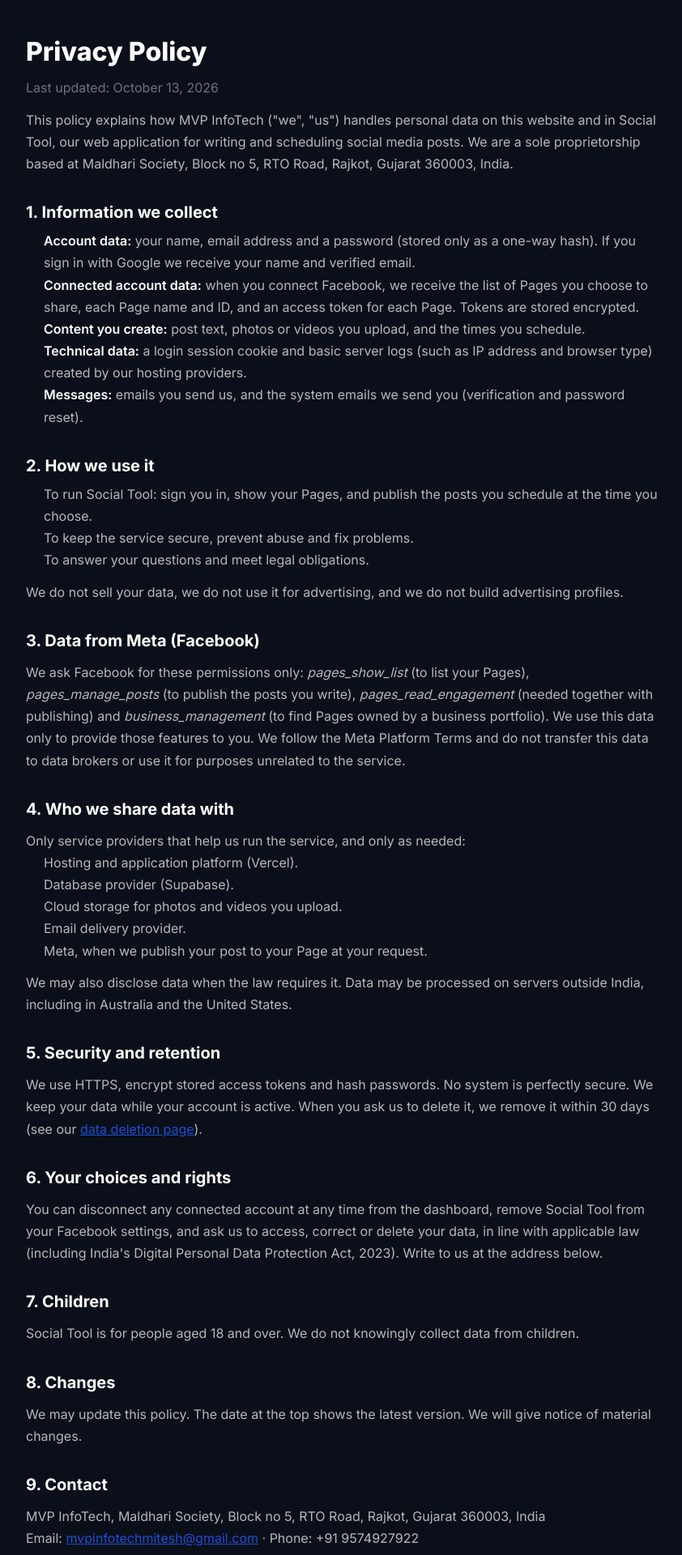
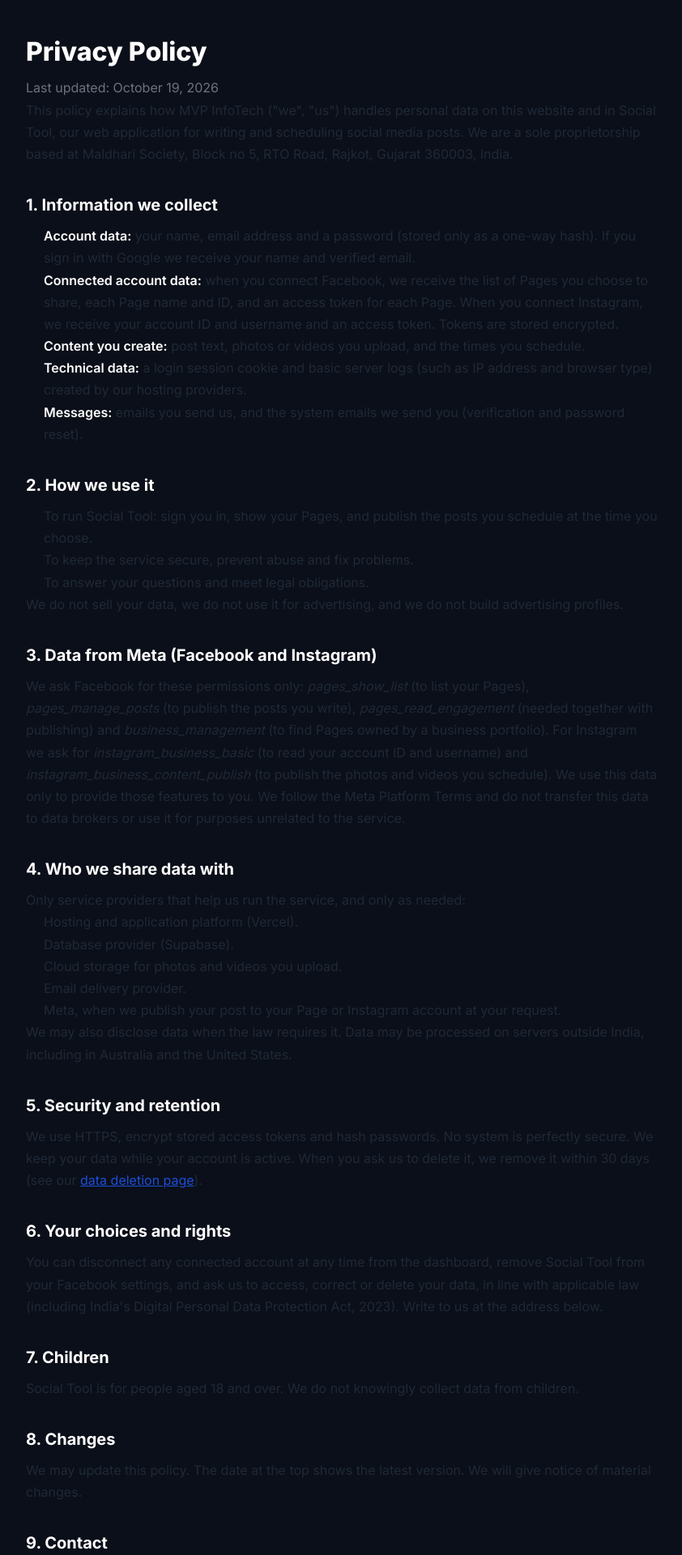
Before and after one commit to miteshparmar49/Movie-Explorer, a Next.js app: page /privacy-policy in a window 1280 px wide. Shown: the part 80-2000 px from the top of the page at 81% size, without its empty margins (218-1060 px from the left). Built offline with nearby package versions, Linux system fonts and the light colour scheme.

Commit message:
page up2

```diff
--- a/app/data-deletion/page.tsx
+++ b/app/data-deletion/page.tsx
@@ -8,18 +8,18 @@ export const metadata: Metadata = {
 
 export default function DataDeletion() {
   return (
-    <LegalPage title="Data Deletion Instructions" updated="October 13, 2026">
-      <p className="text-white/70">You can remove your data from Social Tool in any of these ways.</p>
+    <LegalPage title="Data Deletion Instructions" updated="October 19, 2026">
+      <p>You can remove your data from Social Tool in any of these ways.</p>
 
       <h2>Option 1: Disconnect an account</h2>
       <ol>
-        <li className="text-white/70">Sign in to Social Tool and open the Dashboard.</li>
-        <li className="text-white/70">Under &quot;Connected accounts&quot;, press <strong>Disconnect</strong> on Facebook.</li>
+        <li>Sign in to Social Tool and open the Dashboard.</li>
+        <li>Under &quot;Connected accounts&quot;, press <strong>Disconnect</strong> on Facebook or Instagram.</li>
       </ol>
-      <p className="text-white/70">This deletes the saved access token and Page details for that account.</p>
+      <p>This deletes the saved access token and Page details for that account.</p>
 
       <h2>Option 2: Delete your whole account</h2>
-      <p className="text-white/70">
+      <p>
         Email <a href="mailto:mvpinfotechmitesh@gmail.com?subject=Delete%20my%20Social%20Tool%20data">mvpinfotechmitesh@gmail.com</a>{" "}
         from the email address you registered with, with the subject &quot;Delete my Social Tool data&quot;. We will
         delete your account, connected accounts, posts and uploaded files within 30 days and confirm by email.
@@ -27,15 +27,15 @@ export default function DataDeletion() {
 
       <h2>Option 3: Remove the app from Facebook</h2>
       <ol>
-        <li className="text-white/70">On Facebook open Settings, then <strong>Business integrations</strong> (or Apps and Websites).</li>
-        <li className="text-white/70">Find Social Tool and press <strong>Remove</strong>.</li>
-        <li className="text-white/70">To also erase the data we store, email us as in Option 2.</li>
+        <li>On Facebook open Settings, then <strong>Business integrations</strong> (or Apps and Websites).</li>
+        <li>Find Social Tool and press <strong>Remove</strong>.</li>
+        <li>To also erase the data we store, email us as in Option 2.</li>
       </ol>
 
       <h2>What we delete</h2>
-      <p className="text-white/70">Account details, connected account tokens, scheduled and published post records, and uploaded photos and videos. We may keep limited records where the law requires.</p>
+      <p>Account details, connected account tokens, scheduled and published post records, and uploaded photos and videos. We may keep limited records where the law requires.</p>
 
-      <p className="text-white/70">Questions? Contact <a href="mailto:mvpinfotechmitesh@gmail.com">mvpinfotechmitesh@gmail.com</a>.</p>
+      <p>Questions? Contact <a href="mailto:mvpinfotechmitesh@gmail.com">mvpinfotechmitesh@gmail.com</a>.</p>
     </LegalPage>
   );
 }
--- a/app/privacy-policy/page.tsx
+++ b/app/privacy-policy/page.tsx
@@ -1,5 +1,5 @@
 import type { Metadata } from "next";
-import LegalPage from "@/components/LegalPage"
+import LegalPage from "../../components/LegalPage";
 
 export const metadata: Metadata = {
   title: "Privacy Policy | MVP InfoTech",
@@ -8,72 +8,72 @@ export const metadata: Metadata = {
 
 export default function PrivacyPolicy() {
   return (
-    <LegalPage title="Privacy Policy" updated="October 13, 2026" >
-      <p className="mt-3 text-white/70">
+    <LegalPage title="Privacy Policy" updated="October 19, 2026">
+      <p>
         This policy explains how MVP InfoTech (&quot;we&quot;, &quot;us&quot;) handles personal data on this website and in
         Social Tool, our web application for writing and scheduling social media posts. We are a sole proprietorship
         based at Maldhari Society, Block no 5, RTO Road, Rajkot, Gujarat 360003, India.
       </p>
 
-      <h2 className="text-xl font-semibold text-white/70">1. Information we collect</h2>
+      <h2>1. Information we collect</h2>
       <ul>
-        <li className="text-white/70"><strong>Account data:</strong> your name, email address and a password (stored only as a one-way hash). If you sign in with Google we receive your name and verified email.</li>
-        <li className="text-white/70"><strong>Connected account data:</strong> when you connect Facebook, we receive the list of Pages you choose to share, each Page name and ID, and an access token for each Page. Tokens are stored encrypted.</li>
-        <li className="text-white/70"><strong>Content you create:</strong> post text, photos or videos you upload, and the times you schedule.</li>
-        <li className="text-white/70"><strong>Technical data:</strong> a login session cookie and basic server logs (such as IP address and browser type) created by our hosting providers.</li>
-        <li className="text-white/70"><strong>Messages:</strong> emails you send us, and the system emails we send you (verification and password reset).</li>
+        <li><strong>Account data:</strong> your name, email address and a password (stored only as a one-way hash). If you sign in with Google we receive your name and verified email.</li>
+        <li><strong>Connected account data:</strong> when you connect Facebook, we receive the list of Pages you choose to share, each Page name and ID, and an access token for each Page. When you connect Instagram, we receive your account ID and username and an access token. Tokens are stored encrypted.</li>
+        <li><strong>Content you create:</strong> post text, photos or videos you upload, and the times you schedule.</li>
+        <li><strong>Technical data:</strong> a login session cookie and basic server logs (such as IP address and browser type) created by our hosting providers.</li>
+        <li><strong>Messages:</strong> emails you send us, and the system emails we send you (verification and password reset).</li>
       </ul>
 
-      <h2 className="text-xl font-semibold text-white/70">2. How we use it</h2>
+      <h2>2. How we use it</h2>
       <ul>
-        <li className="text-white/70">To run Social Tool: sign you in, show your Pages, and publish the posts you schedule at the time you choose.</li>
-        <li className="text-white/70">To keep the service secure, prevent abuse and fix problems.</li>
-        <li className="text-white/70">To answer your questions and meet legal obligations.</li>
+        <li>To run Social Tool: sign you in, show your Pages, and publish the posts you schedule at the time you choose.</li>
+        <li>To keep the service secure, prevent abuse and fix problems.</li>
+        <li>To answer your questions and meet legal obligations.</li>
       </ul>
-      <p className="mt-3 text-white/70">We do not sell your data, we do not use it for advertising, and we do not build advertising profiles.</p>
+      <p>We do not sell your data, we do not use it for advertising, and we do not build advertising profiles.</p>
 
-      <h2 className="text-xl font-semibold text-white/70">3. Data from Meta (Facebook)</h2>
-      <p className="mt-3 text-white/70">
+      <h2>3. Data from Meta (Facebook and Instagram)</h2>
+      <p>
         We ask Facebook for these permissions only: <em>pages_show_list</em> (to list your Pages),{" "}
         <em>pages_manage_posts</em> (to publish the posts you write), <em>pages_read_engagement</em> (needed together with
-        publishing) and <em>business_management</em> (to find Pages owned by a business portfolio). We use this data
+        publishing) and <em>business_management</em> (to find Pages owned by a business portfolio). For Instagram we ask for <em>instagram_business_basic</em> (to read your account ID and username) and <em>instagram_business_content_publish</em> (to publish the photos and videos you schedule). We use this data
         only to provide those features to you. We follow the Meta Platform Terms and do not transfer this data to data
         brokers or use it for purposes unrelated to the service.
       </p>
 
-      <h2 className="text-xl font-semibold text-white/70">4. Who we share data with</h2>
-      <p className="mt-3 text-white/70">Only service providers that help us run the service, and only as needed:</p>
+      <h2>4. Who we share data with</h2>
+      <p>Only service providers that help us run the service, and only as needed:</p>
       <ul>
-        <li className="text-white/70">Hosting and application platform (Vercel).</li>
-        <li className="text-white/70">Database provider (Supabase).</li>
-        <li className="text-white/70">Cloud storage for photos and videos you upload.</li>
-        <li className="text-white/70">Email delivery provider.</li>
-        <li className="text-white/70">Meta, when we publish your post to your Page at your request.</li>
+        <li>Hosting and application platform (Vercel).</li>
+        <li>Database provider (Supabase).</li>
+        <li>Cloud storage for photos and videos you upload.</li>
+        <li>Email delivery provider.</li>
+        <li>Meta, when we publish your post to your Page or Instagram account at your request.</li>
       </ul>
-      <p className="mt-3 text-white/70">We may also disclose data when the law requires it. Data may be processed on servers outside India, including in Australia and the United States.</p>
+      <p>We may also disclose data when the law requires it. Data may be processed on servers outside India, including in Australia and the United States.</p>
 
-      <h2 className="text-xl font-semibold text-white/70">5. Security and retention</h2>
-      <p className="mt-3 text-white/70">
+      <h2>5. Security and retention</h2>
+      <p>
         We use HTTPS, encrypt stored access tokens and hash passwords. No system is perfectly secure. We keep your data
         while your account is active. When you ask us to delete it, we remove it within 30 days (see our{" "}
         <a href="/data-deletion">data deletion page</a>).
       </p>
 
-      <h2 className="text-xl font-semibold text-white/70">6. Your choices and rights</h2>
-      <p className="mt-3 text-white/70">
+      <h2>6. Your choices and rights</h2>
+      <p>
         You can disconnect any connected account at any time from the dashboard, remove Social Tool from your Facebook
         settings, and ask us to access, correct or delete your data, in line with applicable law (including India&apos;s
         Digital Personal Data Protection Act, 2023). Write to us at the address below.
       </p>
 
-      <h2 className="text-xl font-semibold text-white/70">7. Children</h2>
-      <p className="mt-3 text-white/70">Social Tool is for people aged 18 and over. We do not knowingly collect data from children.</p>
+      <h2>7. Children</h2>
+      <p>Social Tool is for people aged 18 and over. We do not knowingly collect data from children.</p>
 
-      <h2 className="text-xl font-semibold text-white/70">8. Changes</h2>
-      <p className="mt-3 text-white/70">We may update this policy. The date at the top shows the latest version. We will give notice of material changes.</p>
+      <h2>8. Changes</h2>
+      <p>We may update this policy. The date at the top shows the latest version. We will give notice of material changes.</p>
 
-      <h2 className="text-xl font-semibold text-white/70">9. Contact</h2>
-      <p className="mt-3 text-white/70">
+      <h2>9. Contact</h2>
+      <p>
         MVP InfoTech, Maldhari Society, Block no 5, RTO Road, Rajkot, Gujarat 360003, India<br />
         Email: <a href="mailto:mvpinfotechmitesh@gmail.com">mvpinfotechmitesh@gmail.com</a> · Phone: +91 9574927922
       </p>
--- a/app/social-tool/page.tsx
+++ b/app/social-tool/page.tsx
@@ -11,45 +11,45 @@ export const metadata: Metadata = {
 
 export default function SocialTool() {
   return (
-    <LegalPage title="Social Tool by MVP InfoTech" updated="October 13, 2026">
-      <p className="mt-3 text-white/70">
+    <LegalPage title="Social Tool by MVP InfoTech" updated="October 19, 2026">
+      <p>
         Social Tool is a web application from MVP InfoTech that helps small businesses plan their social media. Write a
         post once, add a photo or video, pick the time, and Social Tool publishes it to your Facebook Page for you.
       </p>
 
       <h2>What you can do today</h2>
       <ul>
-        <li className=" text-white/70">Create an account and sign in with email or Google.</li>
-        <li className=" text-white/70">Connect your Facebook Page and choose which Pages to share.</li>
-        <li className=" text-white/70">Write posts with an optional photo or video.</li>
-        <li className=" text-white/70">Schedule a post for a future date and time and see its status on the dashboard.</li>
+        <li>Create an account and sign in with email or Google.</li>
+        <li>Connect your Facebook Page and your Instagram professional account.</li>
+        <li>Write posts with an optional photo or video.</li>
+        <li>Schedule a post for a future date and time, move it on a calendar, and see its status on the dashboard.</li>
       </ul>
 
       <h2>Coming soon</h2>
-      <p className="mt-3 text-white/70">Instagram, LinkedIn and WhatsApp publishing, a content calendar, and team features.</p>
+      <p>LinkedIn, YouTube and WhatsApp publishing, AI caption help, and team features.</p>
 
       <h2>How it works</h2>
       <ol>
-        <li className=" text-white/70">Sign up and verify your email.</li>
-        <li className=" text-white/70">Press Connect on Facebook and tick the Page you want to use.</li>
-        <li className=" text-white/70">Write your post and choose when it should go live.</li>
-        <li className=" text-white/70">Social Tool posts it to your Page at that time.</li>
+        <li>Sign up and verify your email.</li>
+        <li>Press Connect on Facebook and tick the Page you want to use.</li>
+        <li>Write your post and choose when it should go live.</li>
+        <li>Social Tool posts it to your Page at that time.</li>
       </ol>
 
       <h2>Your data</h2>
-      <p className="mt-3 text-white/70">
+      <p>
         We use the permissions you approve only to list your Pages and publish your posts. Read our{" "}
         <a href="/privacy-policy">Privacy Policy</a>, <a href="/terms-of-service">Terms of Service</a> and{" "}
         <a href="/data-deletion">Data Deletion Instructions</a>.
       </p>
 
       <h2>Pricing</h2>
-      <p className="mt-3 text-white/70">Free during our launch period. Paid plans may be added later with advance notice.</p>
+      <p>Free during our launch period. Paid plans may be added later with advance notice.</p>
 
-      <p className="mt-3 text-white/70">
+      <p>
         <a href={APP_URL}>Open Social Tool</a>
       </p>
-      <p className="mt-3 text-white/70">
+      <p>
         Provided by MVP InfoTech, Maldhari Society, Block no 5, RTO Road, Rajkot, Gujarat 360003, India.{" "}
         <a href="mailto:mvpinfotechmitesh@gmail.com">mvpinfotechmitesh@gmail.com</a>
       </p>
```
Also changed, not shown: app/page.tsx (+10 -4 lines), app/terms-of-service/page.tsx (+14 -14 lines).
